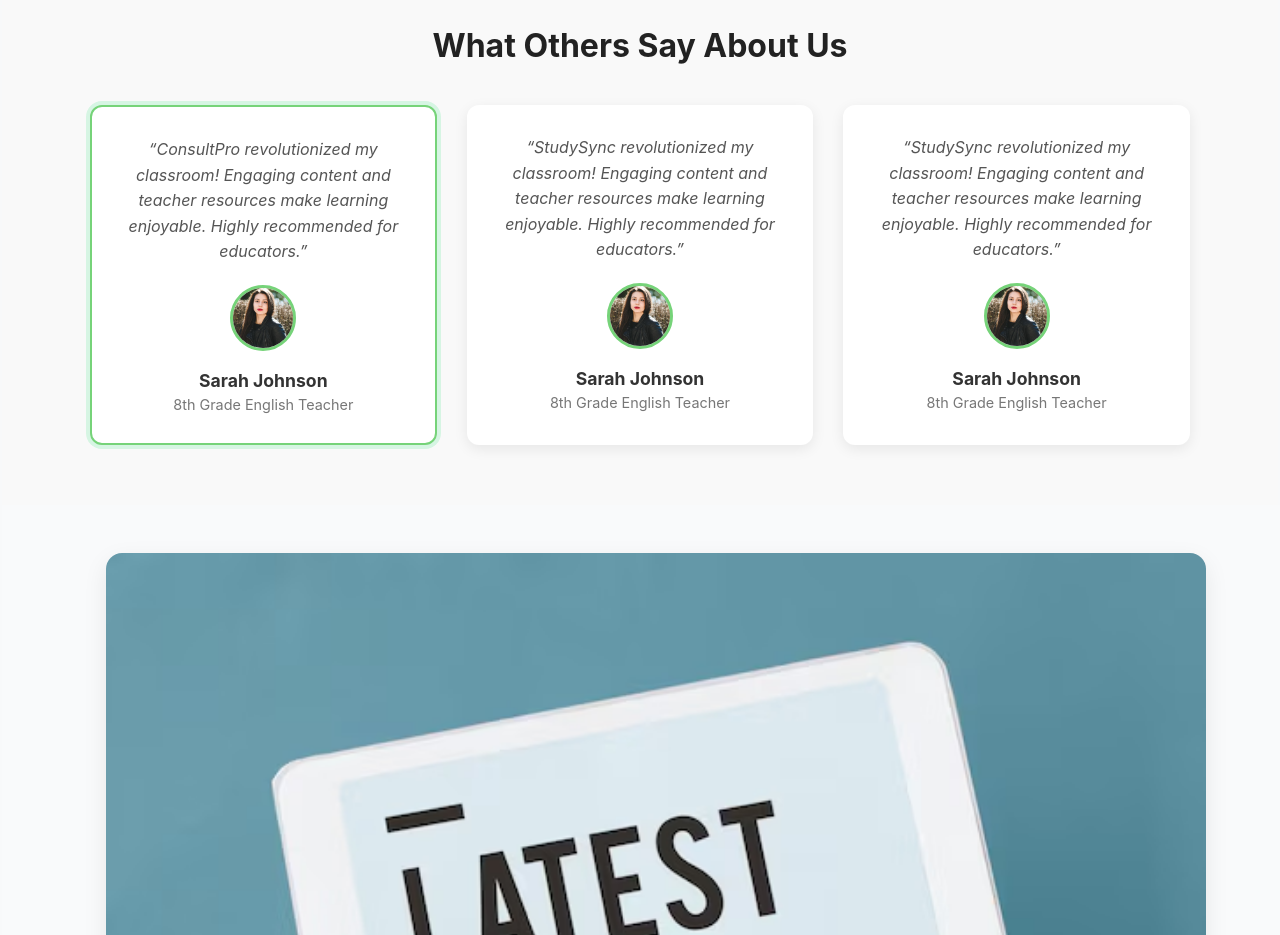
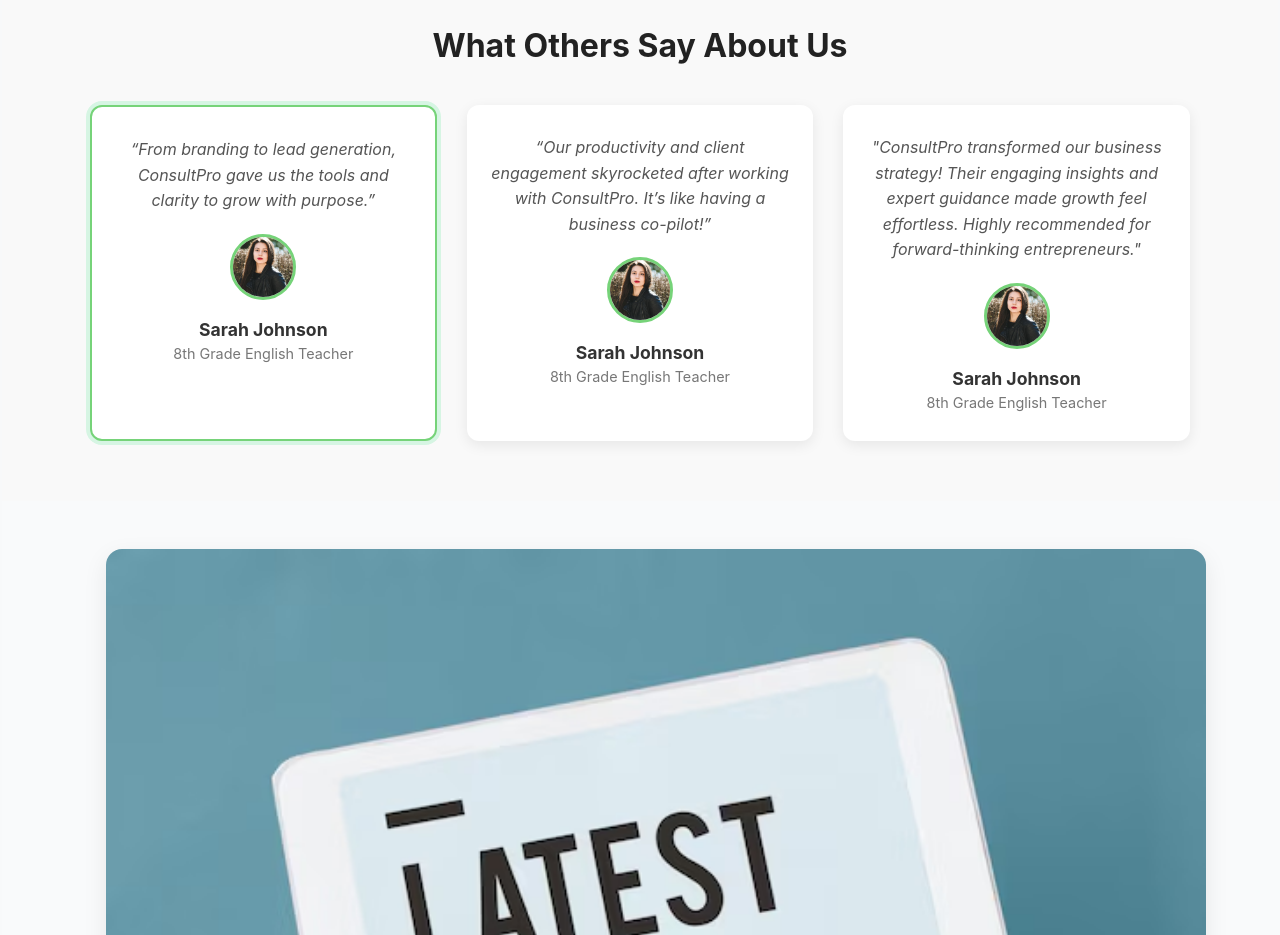
Before and after one commit to vivekanandkumawat261/consulting-website, a plain HTML site: page public/index.html in a window 1280 px wide. Shown: the part 1700-2635 px from the top of the page. Drawn offline with Linux system fonts and the light colour scheme.

Commit message:
commit meaaste

```diff
--- a/public/index.html
+++ b/public/index.html
@@ -191,7 +191,7 @@
               <!-- card 1 -->
                 <div class="testimonial-card highlighted">
                     <div class="testimonial-text">
-                      “ConsultPro revolutionized my classroom! Engaging content and teacher resources make learning enjoyable. Highly recommended for educators.”
+                      “From branding to lead generation, ConsultPro gave us the tools and clarity to grow with purpose.”
                     </div>
                     <div class="testimonial-avatar">
                       <img src="./images/image_girl.avif" alt="">
@@ -210,7 +210,7 @@
                 <!-- card 2 -->
                 <div class="testimonial-card">
                   <div class="testimonial-text">
-                    “StudySync revolutionized my classroom! Engaging content and teacher resources make learning enjoyable. Highly recommended for educators.”
+                    “Our productivity and client engagement skyrocketed after working with ConsultPro. It’s like having a business co-pilot!”
                   </div>
                   <div class="testimonial-avatar">
                     <img src="./images/image_girl.avif" alt="">
@@ -230,7 +230,7 @@
 
                 <div class="testimonial-card">
                   <div class="testimonial-text">
-                    “StudySync revolutionized my classroom! Engaging content and teacher resources make learning enjoyable. Highly recommended for educators.”
+                    "ConsultPro transformed our business strategy! Their engaging insights and expert guidance made growth feel effortless. Highly recommended for forward-thinking entrepreneurs."
                   </div>
                   <div class="testimonial-avatar">
                     <img src="./images/image_girl.avif" alt="">
```
